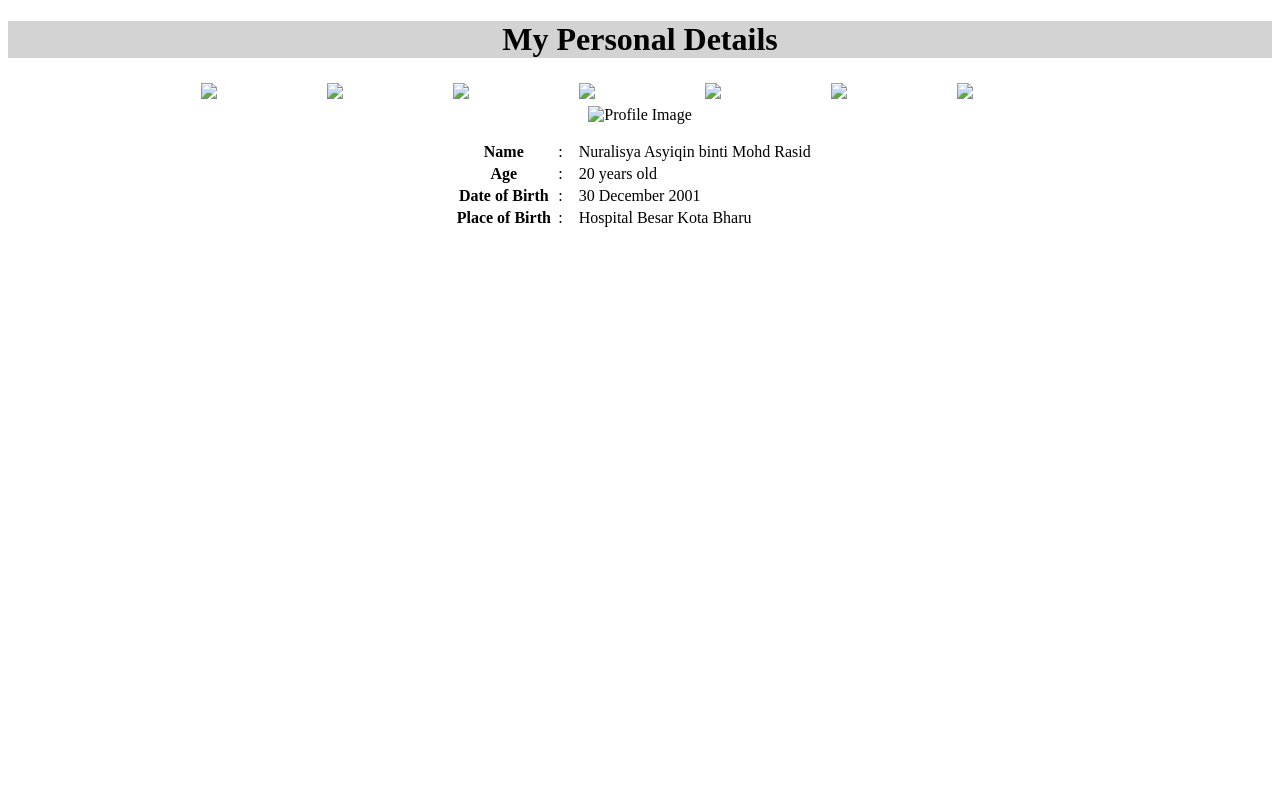
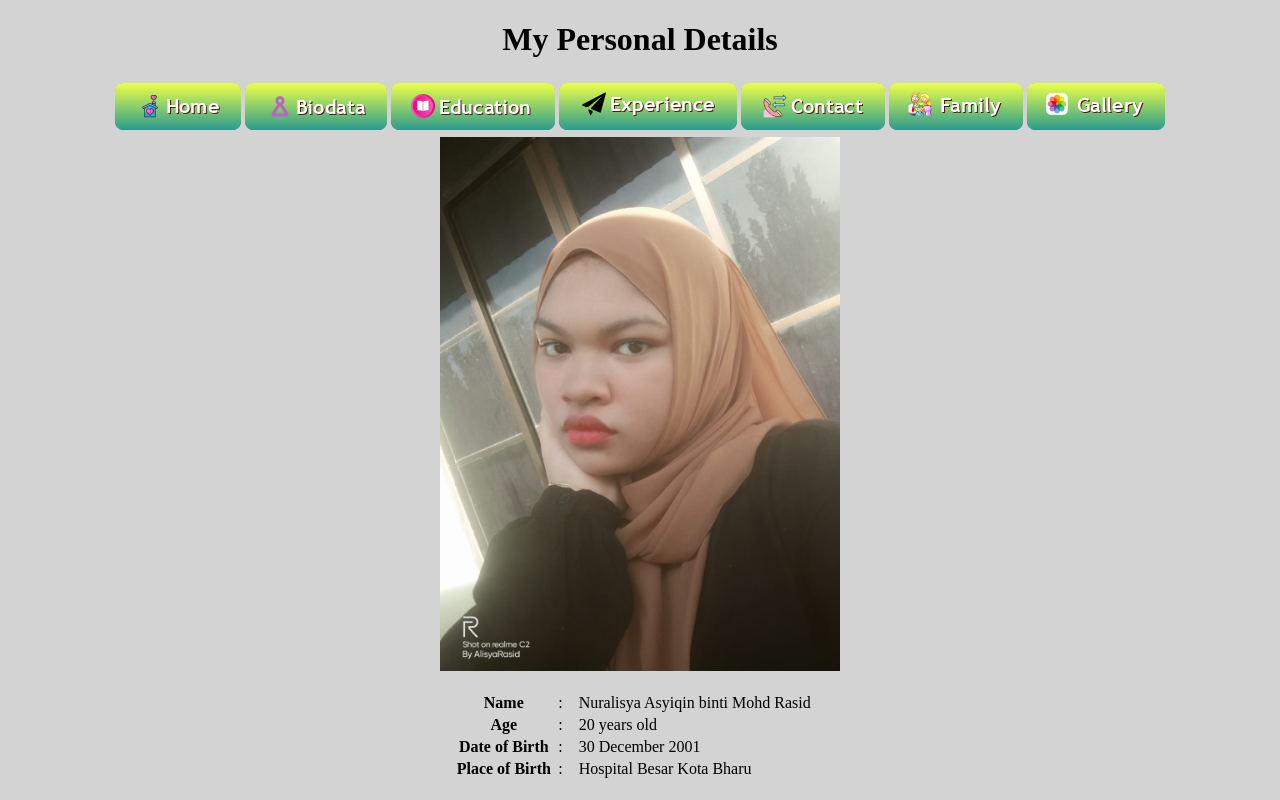
Before and after one commit to NuralisyaAsyiqinRASID/My-Personal-Websites, a plain HTML site: page biodata.html in a window 1280 px wide. Drawn offline with Linux system fonts and the light colour scheme.

Commit message:
Update biodata.html

```diff
--- a/biodata.html
+++ b/biodata.html
@@ -8,10 +8,7 @@
 	<style>
 		body
 		{
-			background-image: url(image background marble.jpeg);
-		}
-        h1
-		{
+
 			color: black;
 			text-align: center;
 			background-color: lightgrey;
@@ -30,13 +27,13 @@
 	<table width="70%">
 			<tr>
 
-			<td><a href="index.html"><img src="button home.png"></a></td>
-			<td><a href="biodata.html"><img src="button biodata.png"></a></td>
-			<td><a href="Education.html"><img src="button education.png"></a></td>
-			<td><a href="Experience.html"><img src="button experience.png"></a></td>
-			<td><a href="contact.html"><img src="button contact.png"></a></td>
-			<td><a href="family.html"><img src="button family.png"></a></td>
-			<td><a href="gallery.html"><img src="button gallery.png"></a></td>
+			<td><a href="index.html"><img src="button/button home.png"></a></td>
+			<td><a href="biodata.html"><img src="button/button biodata.png"></a></td>
+			<td><a href="Education.html"><img src="button/button education.png"></a></td>
+			<td><a href="Experience.html"><img src="button/button experience.png"></a></td>
+			<td><a href="contact.html"><img src="button/button contact.png"></a></td>
+			<td><a href="family.html"><img src="button/button family.png"></a></td>
+			<td><a href="gallery.html"><img src="button/button gallery.png"></a></td>
 
 
 
@@ -44,7 +41,7 @@
 	</table>
 	</div>
 
-	<div align="center"><img src="image alisya.jpeg" alt ="Profile Image" width="400px"> </div>
+	<div align="center"><img src="image random/image alisya.jpeg" alt ="Profile Image" width="400px"> </div>
 
 	<p></p>
 
```
